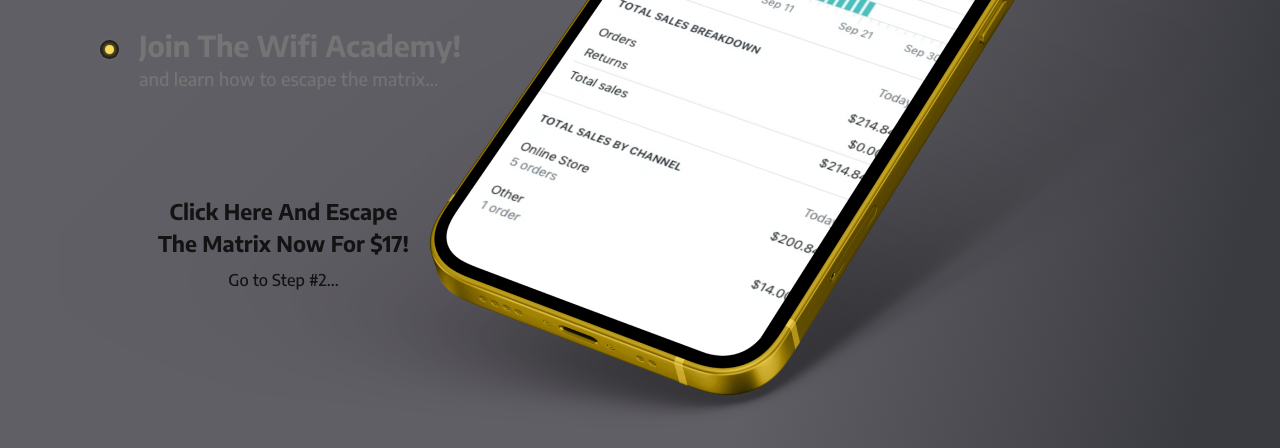
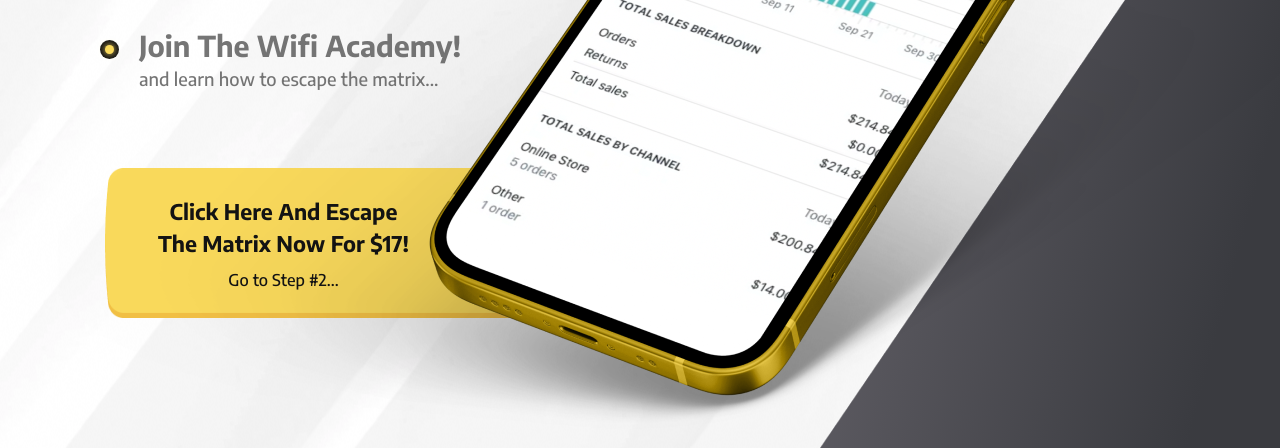
Before and after one commit to Arsik0153/mca-landing, a website built with Vite: page index.html in a window 1280 px wide. Shown: the part 411-859 px from the top of the page. Built offline with nearby package versions, Linux system fonts and the light colour scheme; files whose address does not match are found by name.

Commit message:
Fix bg routes

```diff
--- a/index.html
+++ b/index.html
@@ -4,7 +4,7 @@
         <meta charset="UTF-8" />
         <link rel="icon" type="image/svg+xml" href="/vite.svg" />
         <meta name="viewport" content="width=device-width, initial-scale=1.0" />
-        <title>Vite App</title>
+        <title>Making Cash Academy</title>
         <link rel="preconnect" href="https://fonts.googleapis.com" />
         <link rel="preconnect" href="https://fonts.gstatic.com" crossorigin />
         <link
--- a/scss/style.scss
+++ b/scss/style.scss
@@ -27,7 +27,7 @@
 }
 
 .hero {
-    background-image: url("public/hero-bg.png"),
+    background-image: url("/hero-bg.png"),
         linear-gradient(
             104.98deg,
             #615f66 31.19%,
@@ -98,7 +98,7 @@
     .cta {
         width: 480px;
         height: 170px;
-        background: url("public/btn-bg.png") no-repeat;
+        background: url("/btn-bg.png") no-repeat;
         background-position: 5px 10px;
         background-size: calc(100% - 10px) calc(100% - 20px);
         display: grid;
```
